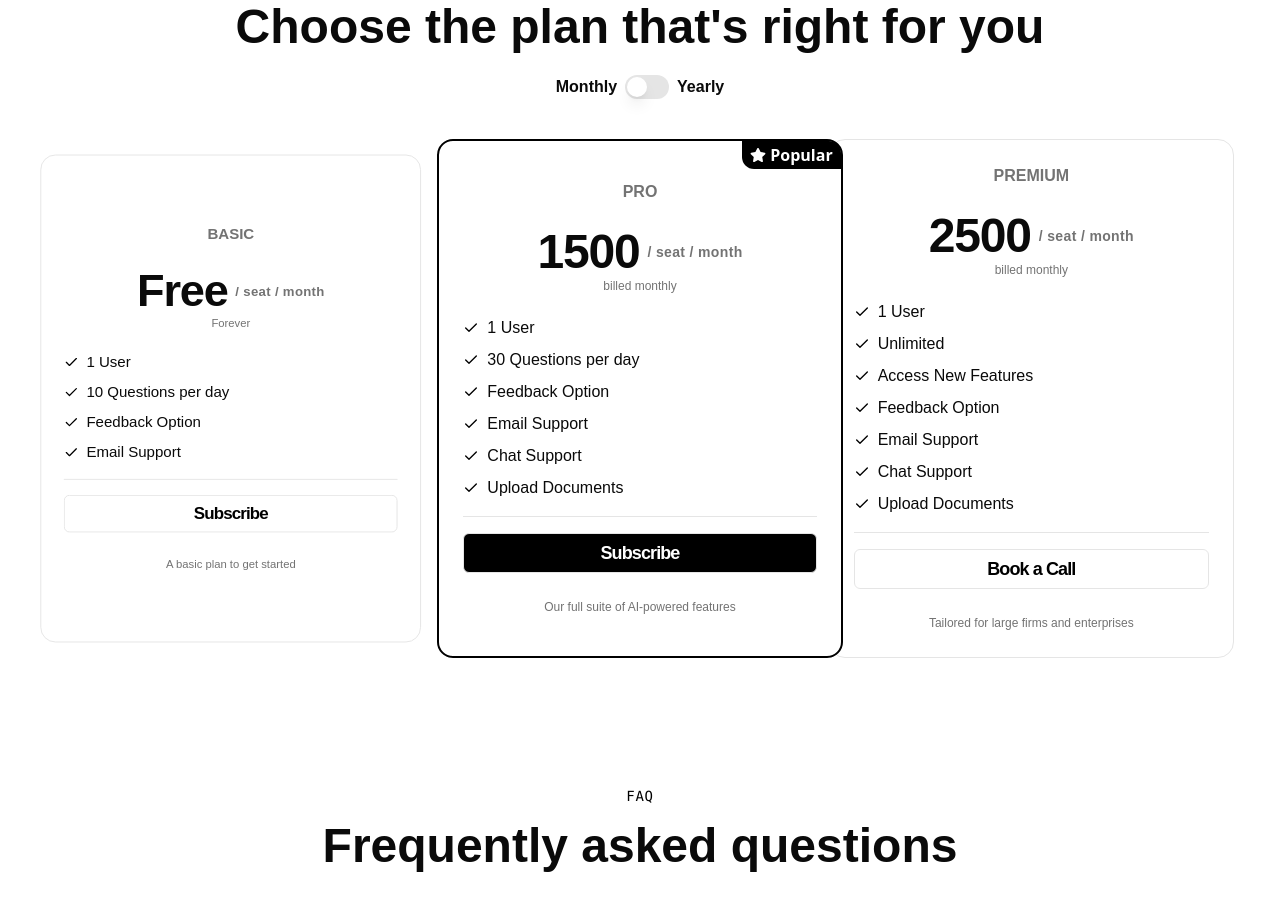
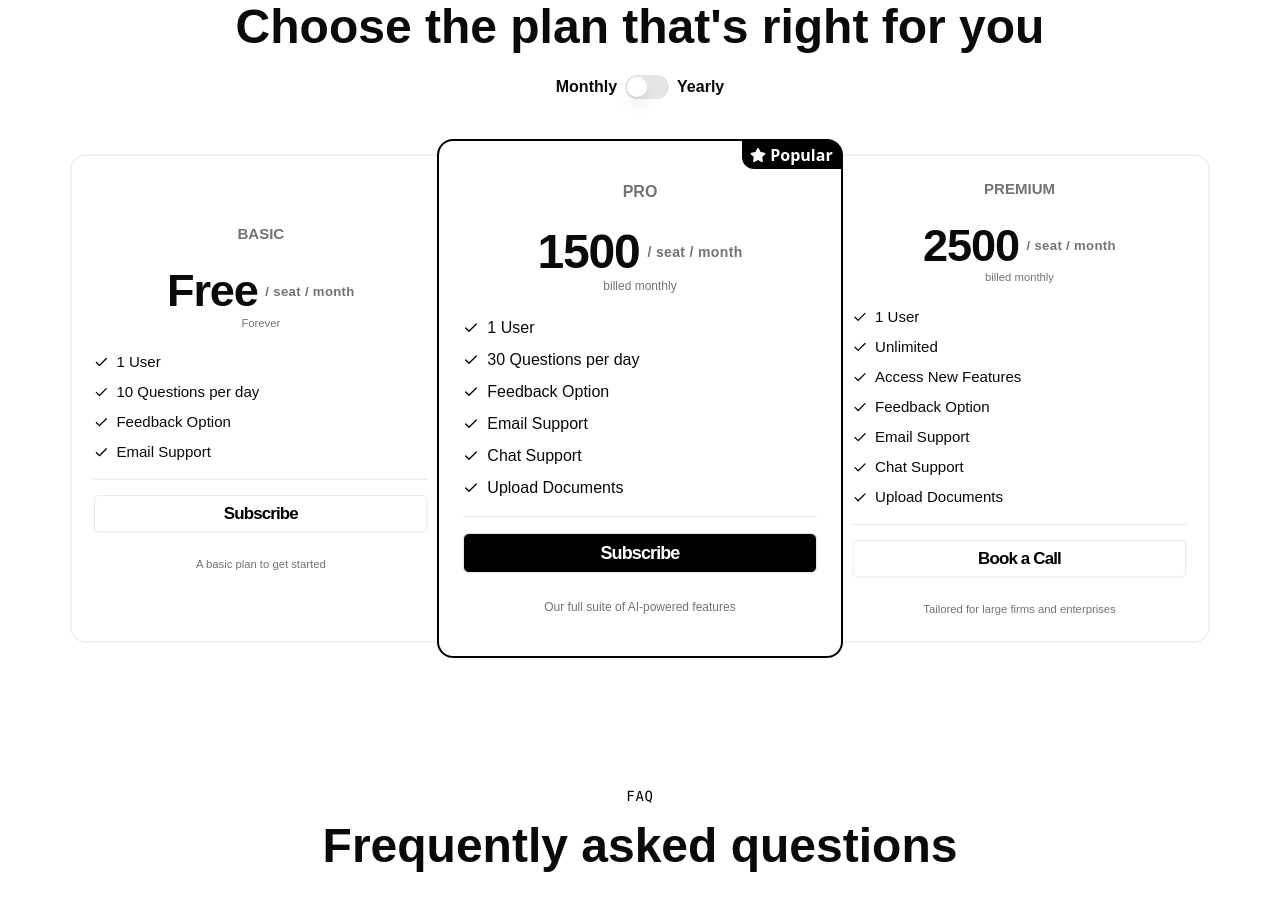
Before and after one commit to therafiali/SwiftLaw-WebClone, a Next.js app: page / in a window 1280 px wide. Shown: the part 2900-3811 px from the top of the page. Built offline with nearby package versions, Linux system fonts and the light colour scheme; a web font is replaced by a local one.

Commit message:
adjust pricing section responsiveness

```diff
--- a/src/components/Pricing/PricingSection.tsx
+++ b/src/components/Pricing/PricingSection.tsx
@@ -60,10 +60,10 @@ const PricingSection = () => {
           </label>
           <span className='ml-2 font-semibold'>Yearly</span>
         </div>
-        <div className='grid grid-cols-1  md:grid-cols-3    gap-4 md:gap-4'>
+        <div className='grid md:hidden grid-cols-1  md:grid-cols-3  gap-4'>
           <div
-            style={{ opacity: 1, willChange: 'auto' }}
-            className=' rounded-2xl border-[1px] p-6 bg-background text-center lg:flex lg:flex-col lg:justify-center relative border-border z-0  md:translate-x-0 md:translate-y-0 md:-translate-z-[50px] md:rotate-y-[10deg] origin-right md:transform scale-[0.94] '
+
+            className='rounded-2xl border-[1px] p-6 bg-background text-center lg:flex lg:flex-col lg:justify-center relative border-border z-0 transform translate-x-0 translate-y-0 -translate-z-[50px] rotate-y-[10deg] origin-right'
           >
             <div>
               <p className='text-base font-semibold text-muted-foreground'>
@@ -155,9 +155,148 @@ const PricingSection = () => {
             </div>
           </div>
           <div
-            className='rounded-2xl border-[1px] p-6 bg-background text-center lg:flex lg:flex-col lg:justify-center relative border-border z-0 transform translate-x-0 translate-y-0 -translate-z-[50px] rotate-y-[10deg] origin-left transform scale-[0.94] md:translate-x-[-30px] md:scale-[1]'
+            className='rounded-2xl border-[1px] p-6 bg-background text-center lg:flex lg:flex-col lg:justify-center relative border-border z-0 transform translate-x-0 translate-y-0 -translate-z-[50px] rotate-y-[10deg] origin-left'
+
+          >
+            <div>
+              <p className='text-base font-semibold text-muted-foreground'>
+                PREMIUM
+              </p>
+              <p className='mt-6 flex items-center justify-center gap-x-2'>
+                <span className='text-5xl font-bold tracking-tight text-foreground'>
+                  2500
+                </span>
+                <span className='text-sm font-semibold leading-6 tracking-wide text-muted-foreground'>
+                  / seat / {/* */}month
+                </span>
+              </p>
+              <p className='text-xs leading-5 text-muted-foreground'>
+                billed monthly
+              </p>
+              <ul className='mt-5 gap-2 flex flex-col'>
+                {PrimiumPlan.map((feature, index) => (
+                  <li key={index} className='flex items-center'>
+                    <Right />
+                    <span>{feature.text}</span>
+                  </li>
+                ))}
+              </ul>
+              <hr className='w-full my-4' />
+              <a
+                className='inline-flex items-center justify-center whitespace-nowrap rounded-md focus-visible:outline-none focus-visible:ring-2 focus-visible:ring-ring focus-visible:ring-offset-2 disabled:pointer-events-none disabled:opacity-50 border border-input h-10 px-4 py-2 group relative w-full gap-2 overflow-hidden text-lg font-semibold tracking-tighter transform-gpu ring-offset-current transition-all duration-300 ease-out hover:ring-2 hover:ring-primary hover:ring-offset-1 hover:bg-primary hover:text-white bg-white text-black'
+                href='https://calendly.com/YourMunshi/YourMunshi-ai-drafting-assistant-onboarding'
+              >
+                Book a Call
+              </a>
+              <p className='mt-6 text-xs leading-5 text-muted-foreground'>
+                Tailored for large firms and enterprises
+              </p>
+            </div>
+          </div>
+        </div>
+        <div className='hidden md:grid grid-cols-1  md:grid-cols-3  gap-4'>
+          <div
             style={{
               opacity: 1,
+              transform: 'translateX(30px) scale(0.94)',
+              willChange: 'auto'
+            }}
+            className='rounded-2xl border-[1px] p-6 bg-background text-center lg:flex lg:flex-col lg:justify-center relative border-border z-0 transform translate-x-0 translate-y-0 -translate-z-[50px] rotate-y-[10deg] origin-right'
+          >
+            <div>
+              <p className='text-base font-semibold text-muted-foreground'>
+                BASIC
+              </p>
+              <p className='mt-6 flex items-center justify-center gap-x-2'>
+                <span className='text-5xl font-bold tracking-tight text-foreground'>
+                  Free
+                </span>
+                <span className='text-sm font-semibold leading-6 tracking-wide text-muted-foreground'>
+                  / seat / month
+                </span>
+              </p>
+              <p className='text-xs leading-5 text-muted-foreground'>Forever</p>
+              <ul className='mt-5 gap-2 flex flex-col'>
+                {BasicPlan.map((feature, index) => (
+                  <li key={index} className='flex items-center'>
+                    <Right />
+                    <span>{feature.text}</span>
+                  </li>
+                ))}
+              </ul>
+              <hr className='w-full my-4'></hr>
+              <a
+                className='inline-flex items-center justify-center whitespace-nowrap rounded-md focus-visible:outline-none focus-visible:ring-2 focus-visible:ring-ring focus-visible:ring-offset-2 disabled:pointer-events-none disabled:opacity-50 border border-input h-10 px-4 py-2 group relative w-full gap-2 overflow-hidden text-lg font-semibold tracking-tighter transform-gpu ring-offset-current transition-all duration-300 ease-out hover:ring-2 hover:ring-primary hover:ring-offset-1 hover:bg-primary hover:text-white bg-white text-black'
+                href='https://calendly.com/YourMunshi/YourMunshi-ai-drafting-assistant-onboarding'
+              >
+                Subscribe
+              </a>
+              <p className='mt-6 text-xs leading-5 text-muted-foreground'>
+                A basic plan to get started
+              </p>
+            </div>
+          </div>
+          <div
+            className='rounded-2xl p-6 bg-background text-center lg:flex lg:flex-col lg:justify-center relative border-primary border-[2px] z-10'
+            style={{ opacity: 1, transform: 'none', willChange: 'auto' }}
+          >
+            <div className='absolute top-0 right-0 bg-primary py-0.5 px-2 rounded-bl-xl rounded-tr-xl flex items-center'>
+              <svg
+                stroke='currentColor'
+                fill='currentColor'
+                strokeWidth={0}
+                viewBox='0 0 576 512'
+                className='text-white'
+                height='1em'
+                width='1em'
+                xmlns='http://www.w3.org/2000/svg'
+              >
+                <path d='M259.3 17.8L194 150.2 47.9 171.5c-26.2 3.8-36.7 36.1-17.7 54.6l105.7 103-25 145.5c-4.5 26.3 23.2 46 46.4 33.7L288 439.6l130.7 68.7c23.2 12.2 50.9-7.4 46.4-33.7l-25-145.5 105.7-103c19-18.5 8.5-50.8-17.7-54.6L382 150.2 316.7 17.8c-11.7-23.6-45.6-23.9-57.4 0z' />
+              </svg>
+              <span className='text-white ml-1 font-sans font-semibold'>
+                Popular
+              </span>
+            </div>
+            <div>
+              <p className='text-base font-semibold text-muted-foreground'>
+                PRO
+              </p>
+              <p className='mt-6 flex items-center justify-center gap-x-2'>
+                <span className='text-5xl font-bold tracking-tight text-foreground'>
+                  1500
+                </span>
+                <span className='text-sm font-semibold leading-6 tracking-wide text-muted-foreground'>
+                  / seat / {/* */}month
+                </span>
+              </p>
+              <p className='text-xs leading-5 text-muted-foreground'>
+                billed monthly
+              </p>
+              <ul className='mt-5 gap-2 flex flex-col'>
+                {StandardPlan.map((feature, index) => (
+                  <li key={index} className='flex items-center'>
+                    <Right />
+                    <span>{feature.text}</span>
+                  </li>
+                ))}
+              </ul>
+              <hr className='w-full my-4' />
+              <a
+                className='inline-flex items-center justify-center whitespace-nowrap rounded-md focus-visible:outline-none focus-visible:ring-2 focus-visible:ring-ring focus-visible:ring-offset-2 disabled:pointer-events-none disabled:opacity-50 border border-input h-10 px-4 py-2 group relative w-full gap-2 overflow-hidden text-lg font-semibold tracking-tighter transform-gpu ring-offset-current transition-all duration-300 ease-out hover:ring-2 hover:ring-primary hover:ring-offset-1 hover:bg-primary hover:text-white bg-primary text-white'
+                href='https://calendly.com/YourMunshi/YourMunshi-ai-drafting-assistant-onboarding'
+              >
+                Subscribe
+              </a>
+              <p className='mt-6 text-xs leading-5 text-muted-foreground'>
+                Our full suite of AI-powered features
+              </p>
+            </div>
+          </div>
+          <div
+            className='rounded-2xl border-[1px] p-6 bg-background text-center lg:flex lg:flex-col lg:justify-center relative border-border z-0 transform translate-x-0 translate-y-0 -translate-z-[50px] rotate-y-[10deg] origin-left'
+            style={{
+              opacity: 1,
+              transform: 'translateX(-30px) scale(0.94)',
               willChange: 'auto'
             }}
           >
```
